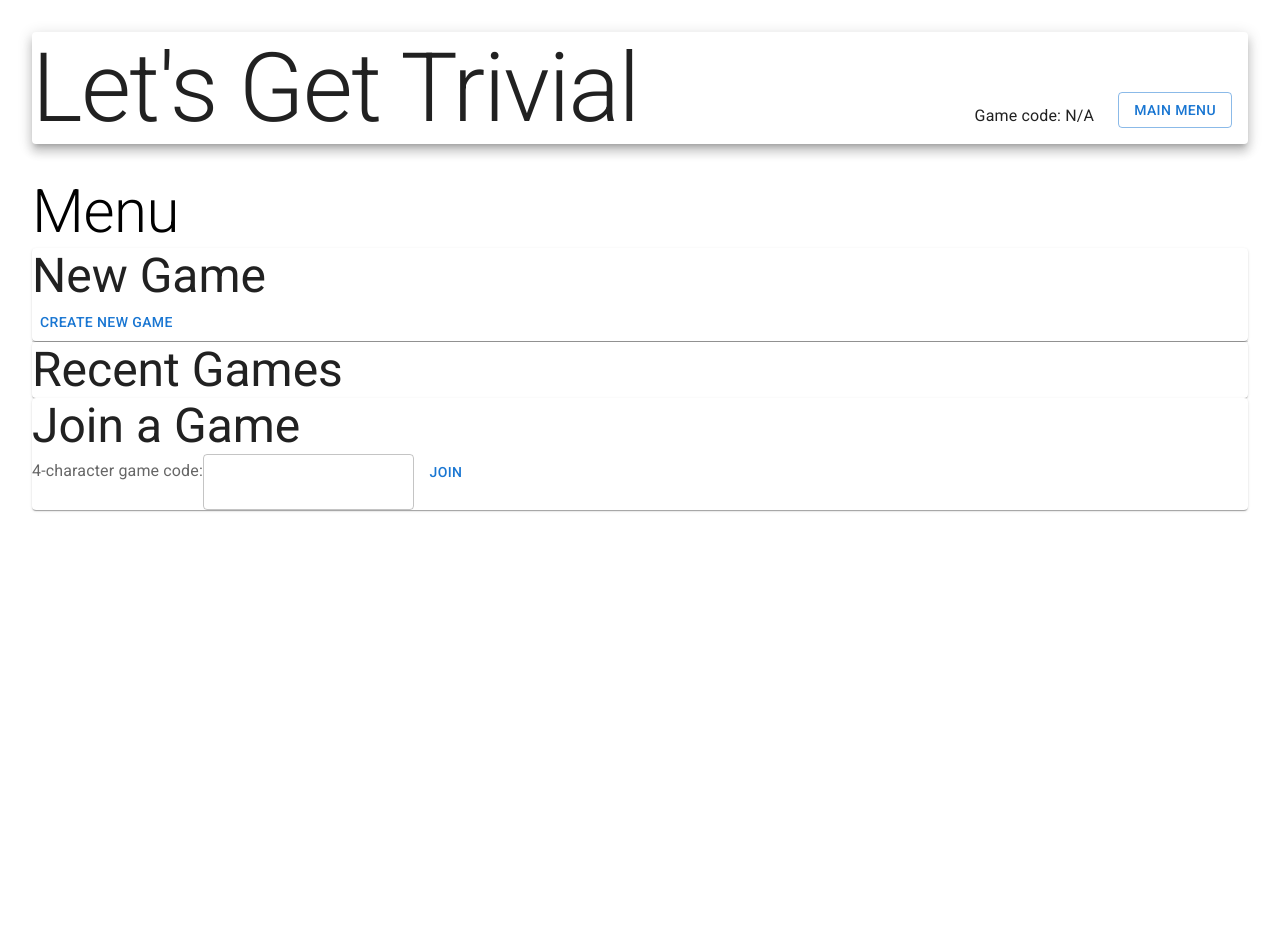
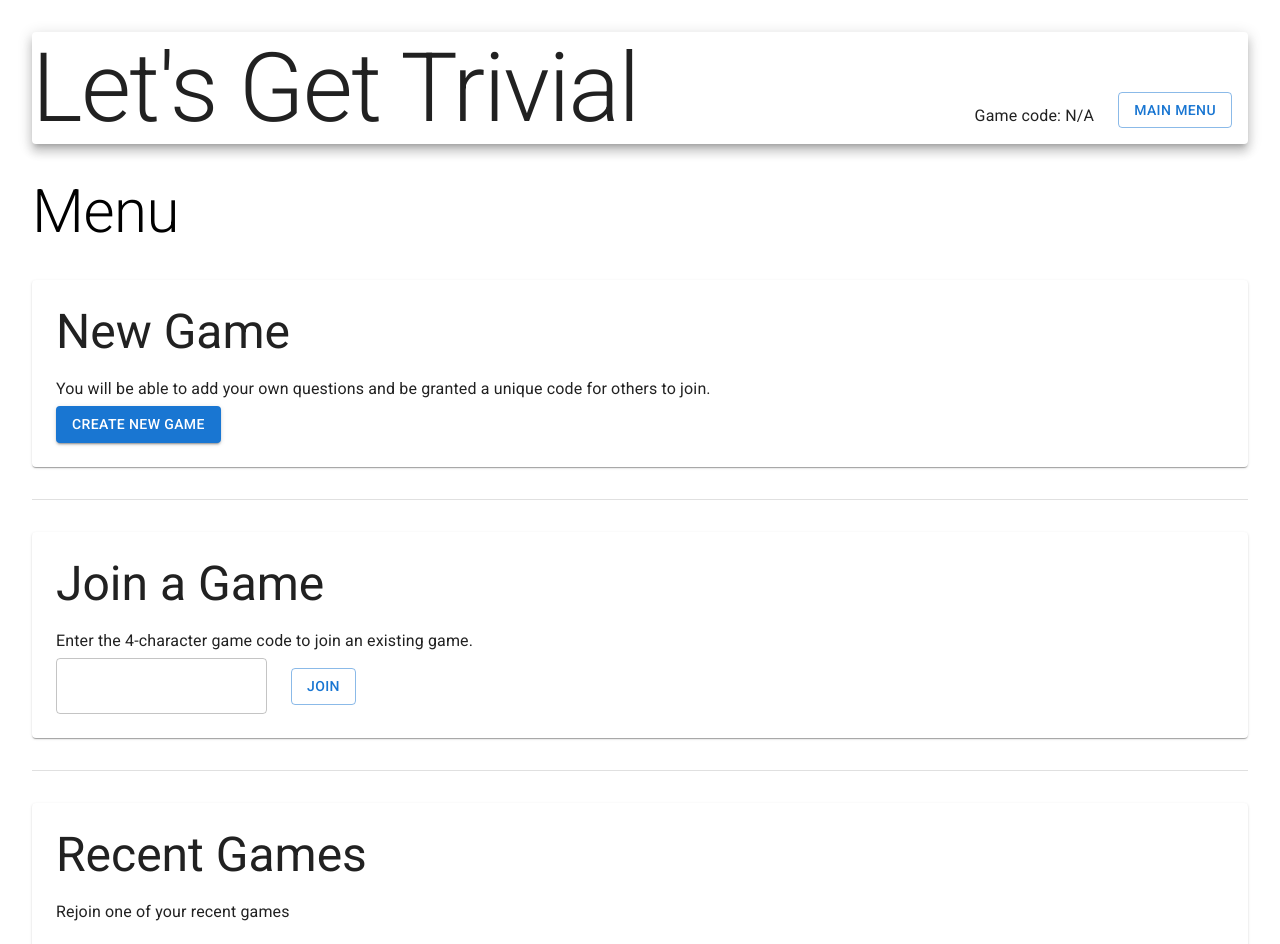
Before and after one commit to leovolving/trivia, a React (Create React App) app in the folder app/: page / in a window 1280 px wide. Shown: the top 944 px of the page. Before the commit the page ends 800 px from the top, so only its background shows below. Built offline with nearby package versions, Linux system fonts and the light colour scheme.

Commit message:
update menu ui

```diff
--- a/app/src/index.css
+++ b/app/src/index.css
@@ -138,3 +138,14 @@ body {
     padding-left: 16px;
     margin: 0 auto;
 }
+
+.menu-card {
+    padding: 24px;
+    margin: 32px 0;
+}
+
+.menu-join-input {
+    display: flex;
+    align-items: center;
+    gap: 24px;
+}
--- a/app/src/pages/Menu.jsx
+++ b/app/src/pages/Menu.jsx
@@ -4,7 +4,11 @@ import {
   Button,
   Card,
   Divider,
-  FormLabel,
+  Table,
+  TableBody,
+  TableCell,
+  TableHead,
+  TableRow,
   TextField,
   Typography,
 } from "@mui/material";
@@ -44,28 +48,72 @@ const Menu = () => {
   return (
     <>
       <Typography variant="h2">Menu</Typography>
-      <Card>
-        <Typography variant="h3">New Game</Typography>
-        <Button onClick={createNewGame}>Create new game</Button>
+      <Card className="menu-card">
+        <Typography gutterBottom variant="h3">
+          New Game
+        </Typography>
+        <Typography gutterBottom>
+          You will be able to add your own questions and be granted a unique
+          code for others to join.
+        </Typography>
+        <Button variant="contained" onClick={createNewGame}>
+          Create new game
+        </Button>
       </Card>
       <Divider />
-      <Card>
-        <Typography variant="h3">Recent Games</Typography>
-        {adminGames.map(({ code, _id }) => (
-          <Button key={code} onClick={() => openGame(_id)}>
-            {code}
-          </Button>
-        ))}
+      <Card className="menu-card">
+        <Typography gutterBottom variant="h3">
+          Join a Game
+        </Typography>
+        <form onSubmit={joinGame}>
+          <Typography
+            gutterBottom
+            component="label"
+            htmlFor="code"
+            sx={{ display: "block" }}
+          >
+            Enter the 4-character game code to join an existing game.
+          </Typography>
+          <div className="menu-join-input">
+            <TextField
+              value={gameCode}
+              onChange={onTextFieldChange}
+              name="code"
+            />
+            <Button variant="outlined" type="submit">
+              Join
+            </Button>
+          </div>
+        </form>
       </Card>
-      <Card>
-        <Typography variant="h3">Join a Game</Typography>
-        <form onSubmit={joinGame}>
-          <FormLabel>
-            4-character game code:
-            <TextField value={gameCode} onChange={onTextFieldChange} />
-          </FormLabel>
-          <Button type="submit">Join</Button>
-        </form>
+      <Divider />
+      <Card className="menu-card">
+        <Typography gutterBottom variant="h3">
+          Recent Games
+        </Typography>
+        <Typography>Rejoin one of your recent games</Typography>
+        <Table>
+          <TableHead>
+            <TableRow>
+              <TableCell>Code</TableCell>
+              <TableCell>Created</TableCell>
+              <TableCell>Updated</TableCell>
+              <TableCell>Actions</TableCell>
+            </TableRow>
+          </TableHead>
+          <TableBody>
+            {adminGames.map((g) => (
+              <TableRow key={g.code}>
+                <TableCell>{g.code}</TableCell>
+                <TableCell>{new Date(g.createdAt).toLocaleString()}</TableCell>
+                <TableCell>{new Date(g.updatedAt).toLocaleString()}</TableCell>
+                <TableCell>
+                  <Button onClick={() => openGame(g._id)}>Join</Button>
+                </TableCell>
+              </TableRow>
+            ))}
+          </TableBody>
+        </Table>
       </Card>
     </>
   );
```
